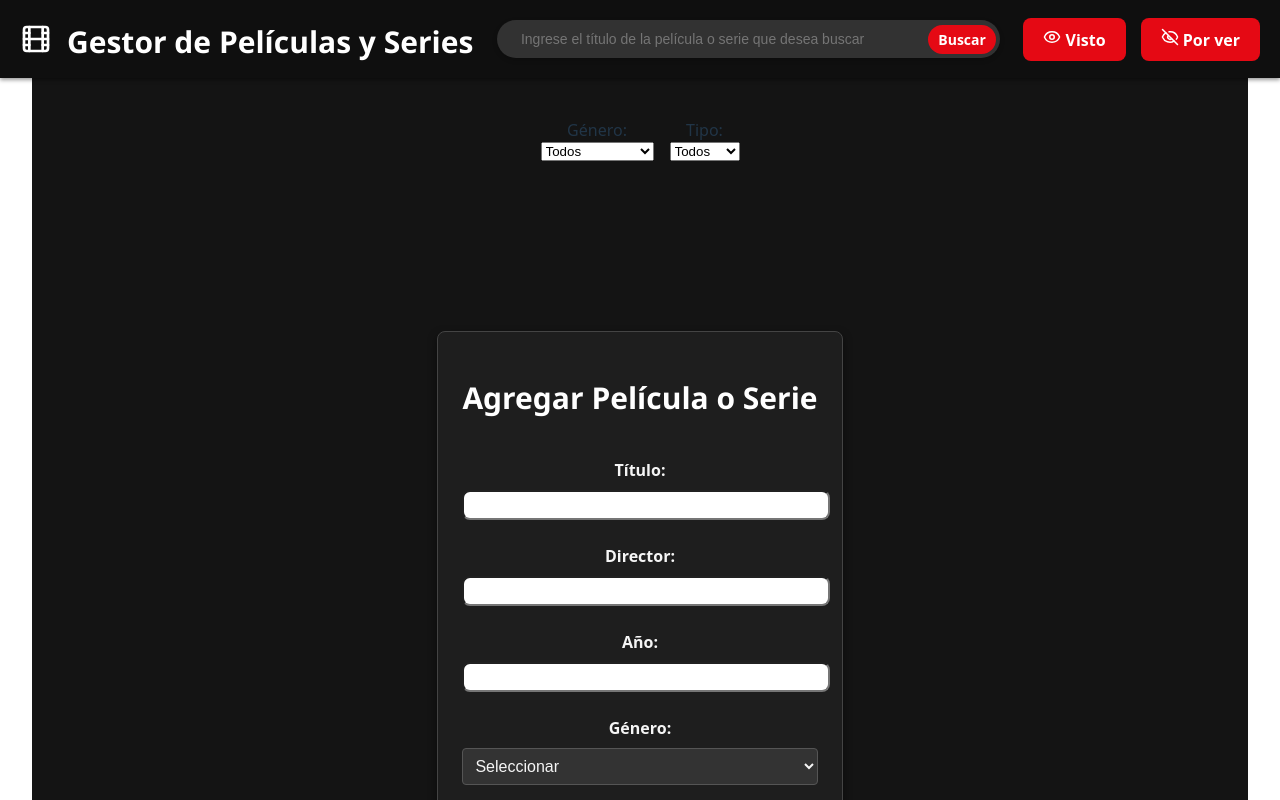
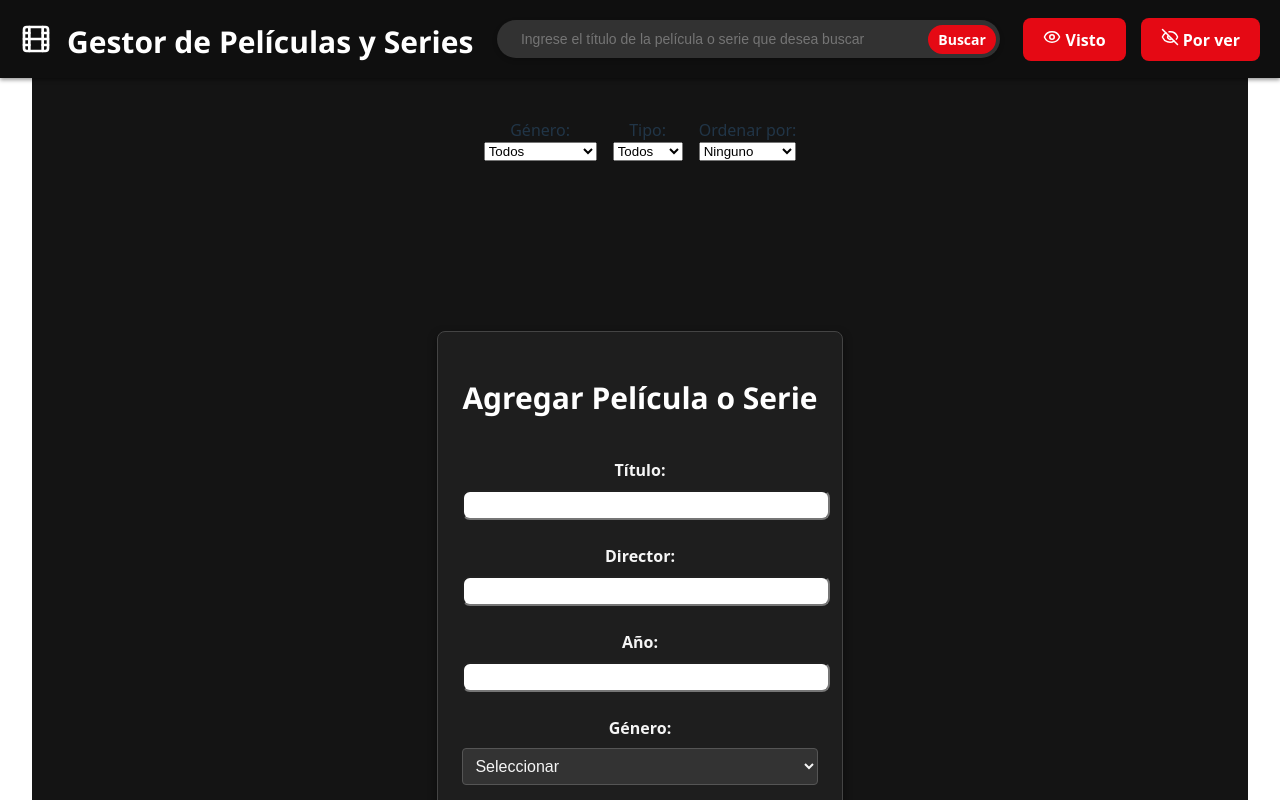
Before and after one commit to userAndres99/gestor-peliculas, a React (Vite) app: page / in a window 1280 px wide. Shown: the top 800 px of the page. Built offline with nearby package versions, Linux system fonts and the light colour scheme.

Commit message:
agrego al filtro lo de ordenamiento por año y rating

```diff
--- a/src/components/Filtro/Filtro.jsx
+++ b/src/components/Filtro/Filtro.jsx
@@ -1,7 +1,14 @@
 import React from 'react';
 import styles from './Filtro.module.css';
 
-const Filtro = ({ genero, tipo, onChangeGenero, onChangeTipo }) => {
+const Filtro = ({
+  genero,
+  tipo,
+  onChangeGenero,
+  onChangeTipo,
+  ordenSeleccionado,
+  onChangeOrden
+}) => {
   return (
     <div className={styles.filtro}>
       <div className={styles.campo}>
@@ -19,6 +26,7 @@ const Filtro = ({ genero, tipo, onChangeGenero, onChangeTipo }) => {
           <option value="Ciencia Ficción">Ciencia Ficción</option>
         </select>
       </div>
+
       <div className={styles.campo}>
         <label htmlFor="filtro-tipo">Tipo:</label>
         <select
@@ -31,6 +39,22 @@ const Filtro = ({ genero, tipo, onChangeGenero, onChangeTipo }) => {
           <option value="serie">Serie</option>
         </select>
       </div>
+
+      {/* Nuevo select de ordenamiento */}
+      <div className={styles.campo}>
+        <label htmlFor="filtro-orden">Ordenar por:</label>
+        <select
+          id="filtro-orden"
+          value={ordenSeleccionado}
+          onChange={e => onChangeOrden(e.target.value)}
+        >
+          <option value="">Ninguno</option>
+          <option value="anio-asc">Año ↑</option>
+          <option value="anio-desc">Año ↓</option>
+          <option value="rating-asc">Rating ↑</option>
+          <option value="rating-desc">Rating ↓</option>
+        </select>
+      </div>
     </div>
   );
 };
--- a/src/pages/Home/Home.jsx
+++ b/src/pages/Home/Home.jsx
@@ -41,9 +41,10 @@ const Home = () => {
   const [terminoBusqueda, setTerminoBusqueda] = useState('');
   const [resultado, setResultado] = useState(null);
 
-  // Estados para filtros de género y tipo
+  // Estados para filtros de género,tipo y orden(año o rating)
   const [filtroGenero, setFiltroGenero] = useState('');
   const [filtroTipo, setFiltroTipo] = useState('');
+  const [ordenSeleccionado, setOrdenSeleccionado] = useState('');
 
   // Guardar listas en localStorage al cambiar
   useEffect(() => {
@@ -81,10 +82,19 @@ const Home = () => {
   // Funcion para aplicar filtros de género y tipo a cualquier lista
   // lista es la lista a filtrar (porVer o vistos)
   // .filter lo puse para que fultre los resultados según el género y tipo
-  const aplicarFiltros = (lista) => {
-    return lista
+  // agrego lo de ordenamiento para que se ordene según el año o rating
+  // .sort lo puse para que ordene los resultados según el año o rating
+  // .sort((a,b) => a.anio - b.anio) lo puse para que ordene los resultados según el año de menor a mayor
+  const aplicarFiltros = lista => {
+    let arr = lista
       .filter(item => !filtroGenero || item.genero === filtroGenero)
-      .filter(item => !filtroTipo    || item.tipo   === filtroTipo);
+      .filter(item => !filtroTipo   || item.tipo   === filtroTipo);
+    // Ordenamiento
+    if (ordenSeleccionado === 'anio-asc')   arr = [...arr].sort((a,b) => a.anio - b.anio);
+    if (ordenSeleccionado === 'anio-desc')  arr = [...arr].sort((a,b) => b.anio - a.anio);
+    if (ordenSeleccionado === 'rating-asc') arr = [...arr].sort((a,b) => a.rating - b.rating);
+    if (ordenSeleccionado === 'rating-desc')arr = [...arr].sort((a,b) => b.rating - a.rating);
+    return arr;
   };
 
   // Alterna el estado visto/no visto moviendo el ítem entre listas
@@ -141,12 +151,14 @@ const Home = () => {
       ) : (
         /*---------------------------- Vista normal ---------------------------------------*/
         <>
-          {/* Filtros de género y tipo */}
+          {/* Filtros de género,tipo,orden por año y rating */}
           <Filtro
             genero={filtroGenero}
             tipo={filtroTipo}
             onChangeGenero={setFiltroGenero}
             onChangeTipo={setFiltroTipo}
+            ordenSeleccionado={ordenSeleccionado}
+            onChangeOrden={setOrdenSeleccionado}
           />
 
           {vistaActual === 'todo' && (
```
